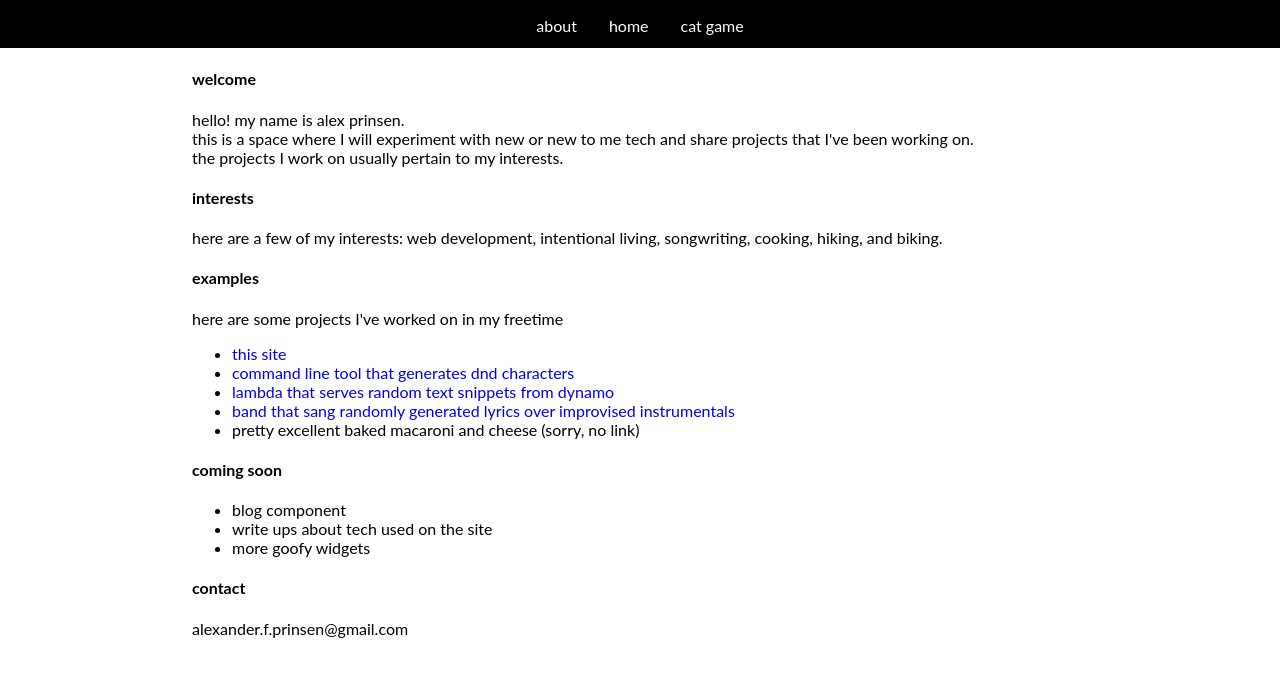
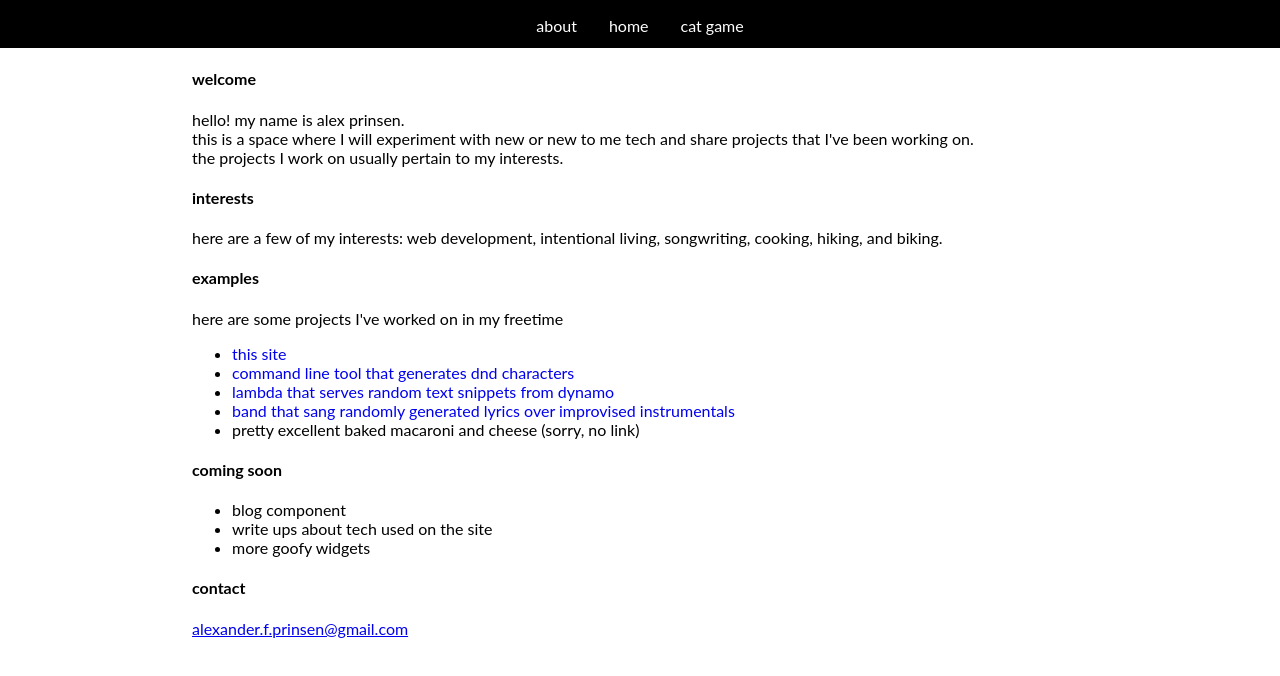
Before and after one commit to animate-object/alex-prinsen-dot-com, a React app: page /#/about in a window 1280 px wide. Shown: the top 676 px of the page. Built offline with nearby package versions, Linux system fonts and the light colour scheme; the HTML template or start-up script is replaced by a standard one.

Commit message:
email link

```diff
--- a/src/about/about.jsx
+++ b/src/about/about.jsx
@@ -60,7 +60,8 @@ export default class About extends React.Component {
                     </ul>
                     <h4>contact</h4>
                     <p>
-                        <a>alexander.f.prinsen@gmail.com</a>
+                        <a href="https://github.com/animate-object"></a>
+                        <a href="mailto:alexander.f.prinsen@gmail.com">alexander.f.prinsen@gmail.com</a>
                     </p>
                 </div>
             </div>
```
